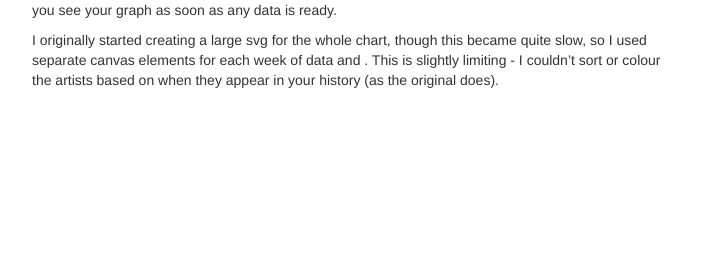
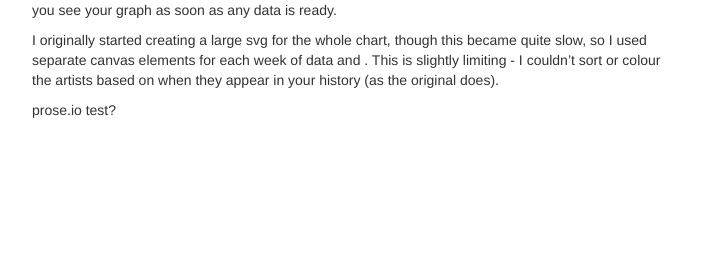
Before and after one commit to benfoxall/benfoxall.github.com, a Jekyll site: the page built from _posts/2012-11-04-lastfm-canvas-streamgraph.md, in a window 1280 px wide. Shown: the part 958-1225 px from the top of the page, without its empty margins (24-735 px from the left). Built offline with Jekyll 4.4.1, drawn with Linux system fonts in a browser that asks for light colours; comment, search, counter and statistics services are not loaded; before the commit the page ends 1198 px from its top, so only the background shows below that.

Commit message:
Updated _posts/2012-11-04-lastfm-canvas-streamgraph.md

```diff
--- a/_posts/2012-11-04-lastfm-canvas-streamgraph.md
+++ b/_posts/2012-11-04-lastfm-canvas-streamgraph.md
@@ -16,6 +16,8 @@ There are services that let you download a pdf streamgraph: [lastgraph.aeracode.
 
 I originally started creating a large svg for the whole chart,  though this became quite slow, so I used separate canvas elements for each week of data and .  This is slightly limiting - I couldn't sort or colour the artists based on when they appear in your history (as the original does).
 
+prose.io test?
+
 
 [lgraph]: /projects/lgraph/
 [listHist]: http://www.leebyron.com/what/lastfm/
```
